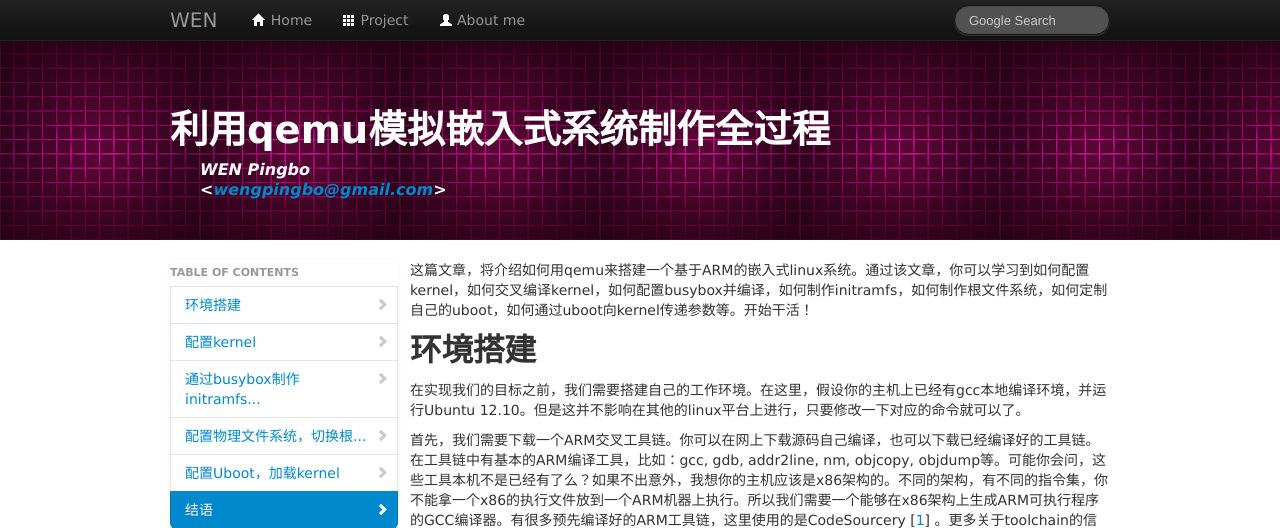
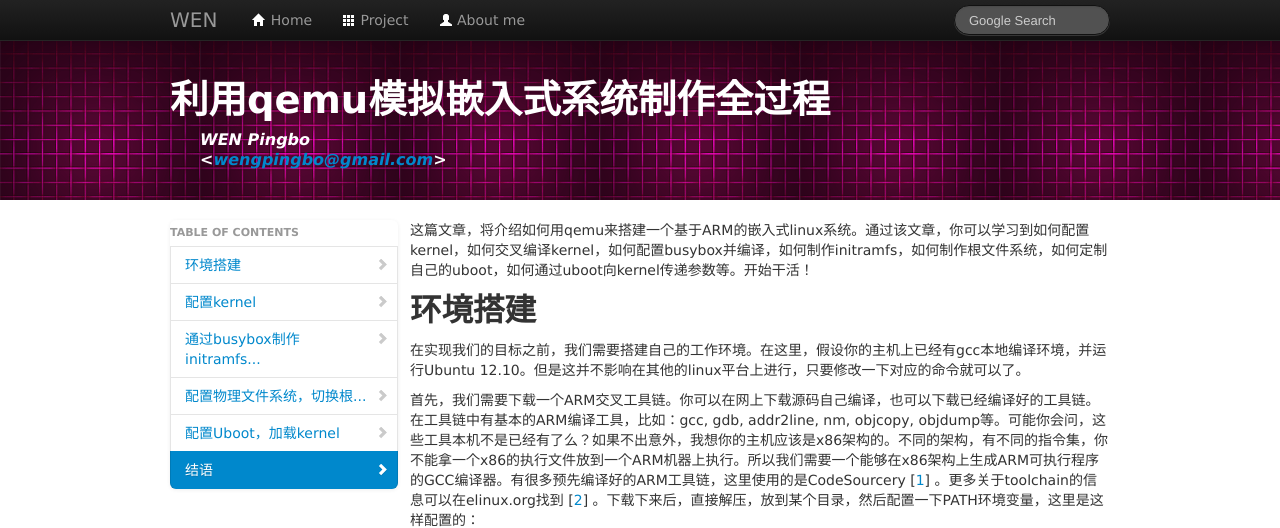
Before and after one commit to wengpingbo/naked-bug, a PHP site: page /qemu_arm_blog.html in a window 1280 px wide. Shown: the top 528 px of the page. Run offline with PHP 8.4, Linux system fonts and the light colour scheme; some libraries are stand-ins or nearby versions.

Commit message:
reduce header_bg height
Signed-off-by: WEN Pingbo <wengpingbo@gmail.com>

```diff
--- a/css/article.css
+++ b/css/article.css
@@ -3,7 +3,7 @@
 }
 
 #header_bg {
-  height: 200px;
+  height: 160px;
   margin-bottom: 20px;
   background: url('../img/bg1.gif') repeat-x;
 }
@@ -13,7 +13,7 @@
 }
 
 #header h1 {
-  margin-top: 70px;
+  margin-top: 40px;
 }
 
 #header span {
@@ -80,7 +80,7 @@
   opacity: 1;
 }
 .affix {
-  top: 60px;
+  top: 50px;
 }
 .bs-docs-sidenav.affix-bottom {
   position: absolute;
```
